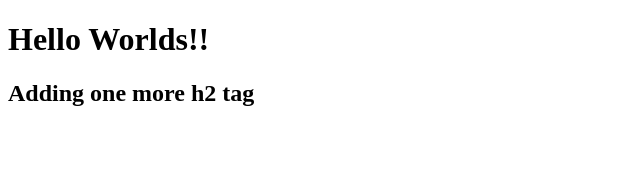
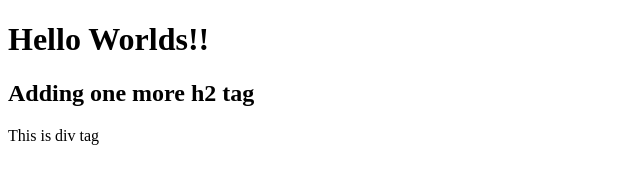
Before and after one commit to sahudeepakhhh/dsahu_demo, a plain HTML site: page index.html in a window 1280 px wide. Shown: the whole page, without its empty margins (0-640 px from the left). Drawn offline with Linux system fonts and the light colour scheme.

Commit message:
adding div

```diff
--- a/index.html
+++ b/index.html
@@ -7,5 +7,7 @@
   <body>
     <h1>Hello Worlds!!</h1>
     <h2>Adding one more h2 tag</h2>
+
+    <div> This is div tag </div>
   </body>
 </html>
```
